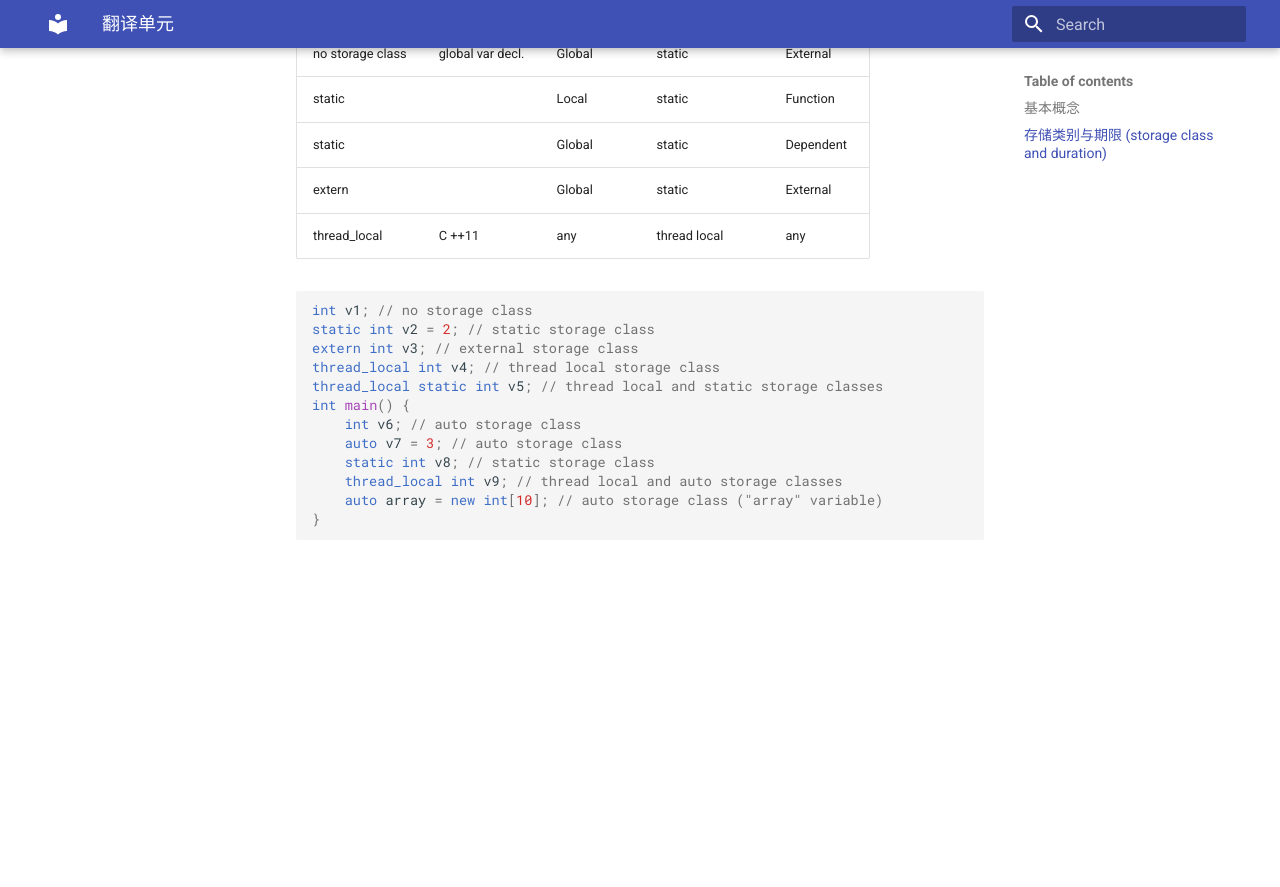
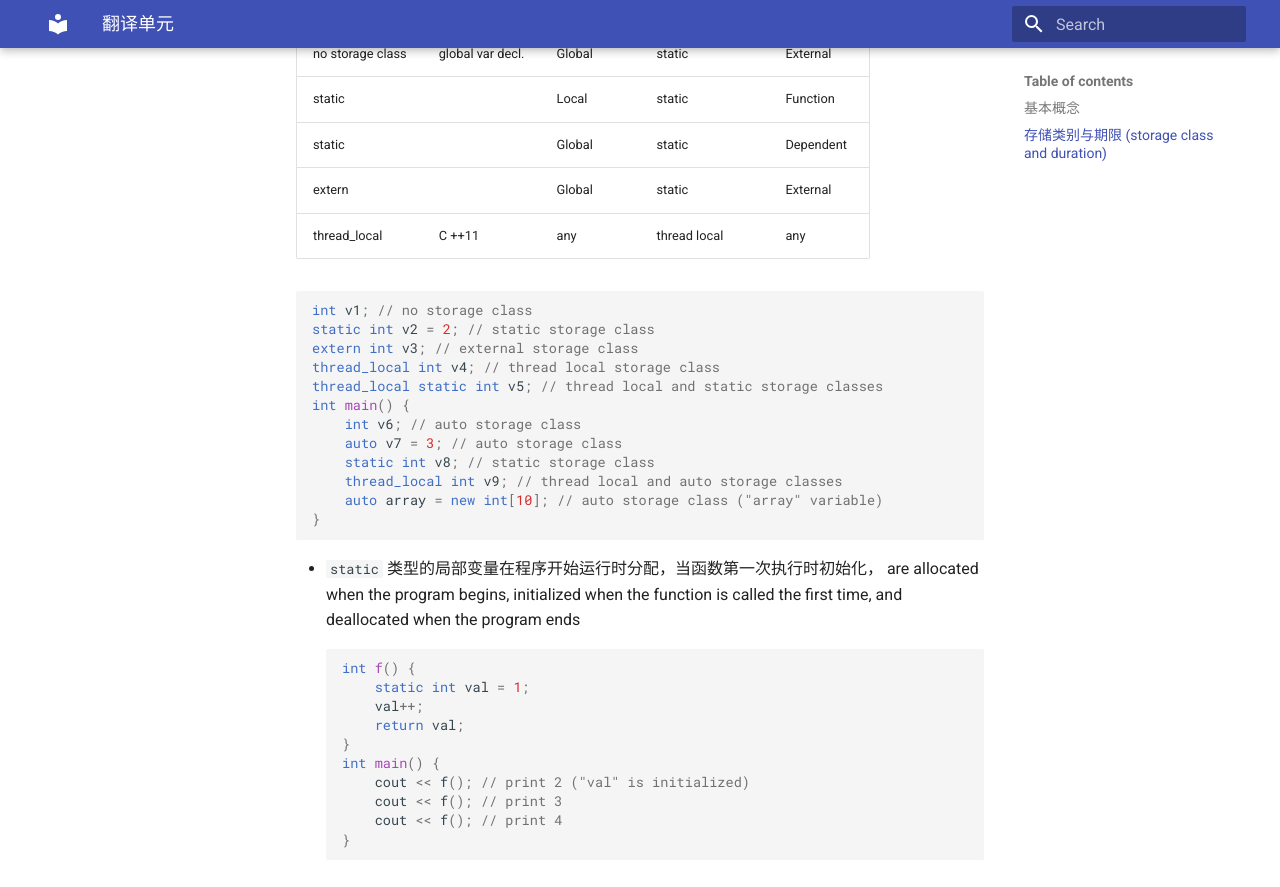
Before and after one commit to ymma98/technotes, an MkDocs documentation site: the page built from docs/cpp/翻译单元.md, in a window 1280 px wide and 900 px high, scrolled down 2629 px. Shown: the top 887 px of the window. Built offline with MkDocs 1.6.1 and Material for MkDocs 9.7.7, drawn with Linux system fonts in a browser that asks for light colours; before the commit the page ends 3193 px from its top, so only the background shows below that.

Commit message:
docs/cpp/翻译单元.md updated from https://stackedit.cn/

````diff
--- a/docs/cpp/翻译单元.md
+++ b/docs/cpp/翻译单元.md
@@ -106,7 +106,21 @@ int main() {
     auto array = new int[10]; // auto storage class ("array" variable)
 }
 ```
+
+* `static` 类型的局部变量在程序开始运行时分配，当函数第一次执行时初始化， are allocated when the program begins, initialized when the function is called the first time, and deallocated when the program ends
+```cpp
+int f() {
+    static int val = 1;
+    val++;
+    return val;
+}
+int main() {
+    cout << f(); // print 2 ("val" is initialized)
+    cout << f(); // print 3
+    cout << f(); // print 4
+}
+```
 <!--stackedit_data:
-eyJoaXN0b3J5IjpbNzk2MzI3MTgwLDE2Mzg3NzQ2NzcsMTc1Mj
-I5MzczXX0=
+eyJoaXN0b3J5IjpbMTEzMDExMTk2Nyw3OTYzMjcxODAsMTYzOD
+c3NDY3NywxNzUyMjkzNzNdfQ==
 -->
````
